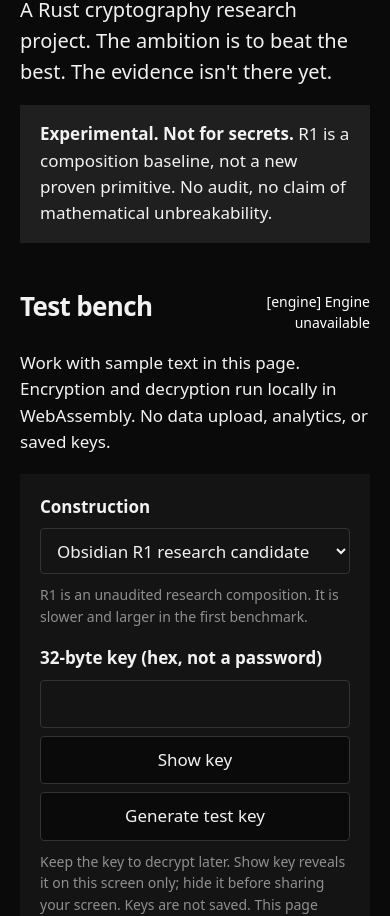
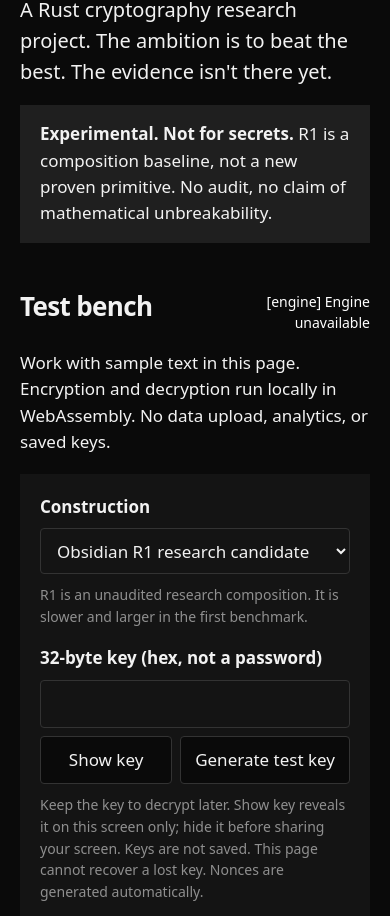
Before and after one commit to GoatTech-42/Obsidian, a website: page web/index.html in a window 390 px wide. Shown: the part 200-1116 px from the top of the page. Drawn offline with Linux system fonts and the light colour scheme; no server answers.

Commit message:
Fit local key visibility controls across screen sizes

```diff
--- a/web/style.css
+++ b/web/style.css
@@ -33,3 +33,5 @@
 
 button{transition:border-color var(--t-fast) var(--ease),background-color var(--t-fast) var(--ease)}button:hover:not(:disabled){background:var(--surface-2)}#enc:hover:not(:disabled){background:var(--n-800)}#status.error{font-weight:600}#status.error::before{content:"[failed] ";}.finding{font-weight:600}#engine::before{content:"[engine] ";}::selection{background:var(--text);color:var(--bg)}
 nav a{display:inline-flex;align-items:center;min-height:44px}summary{min-height:44px}input{min-height:44px}
+
+.keyrow{grid-template-columns:minmax(0,1fr) auto auto}#key{min-width:0}@media(max-width:800px){.keyrow{grid-template-columns:1fr 1fr}#key{grid-column:1 / -1}}
```
